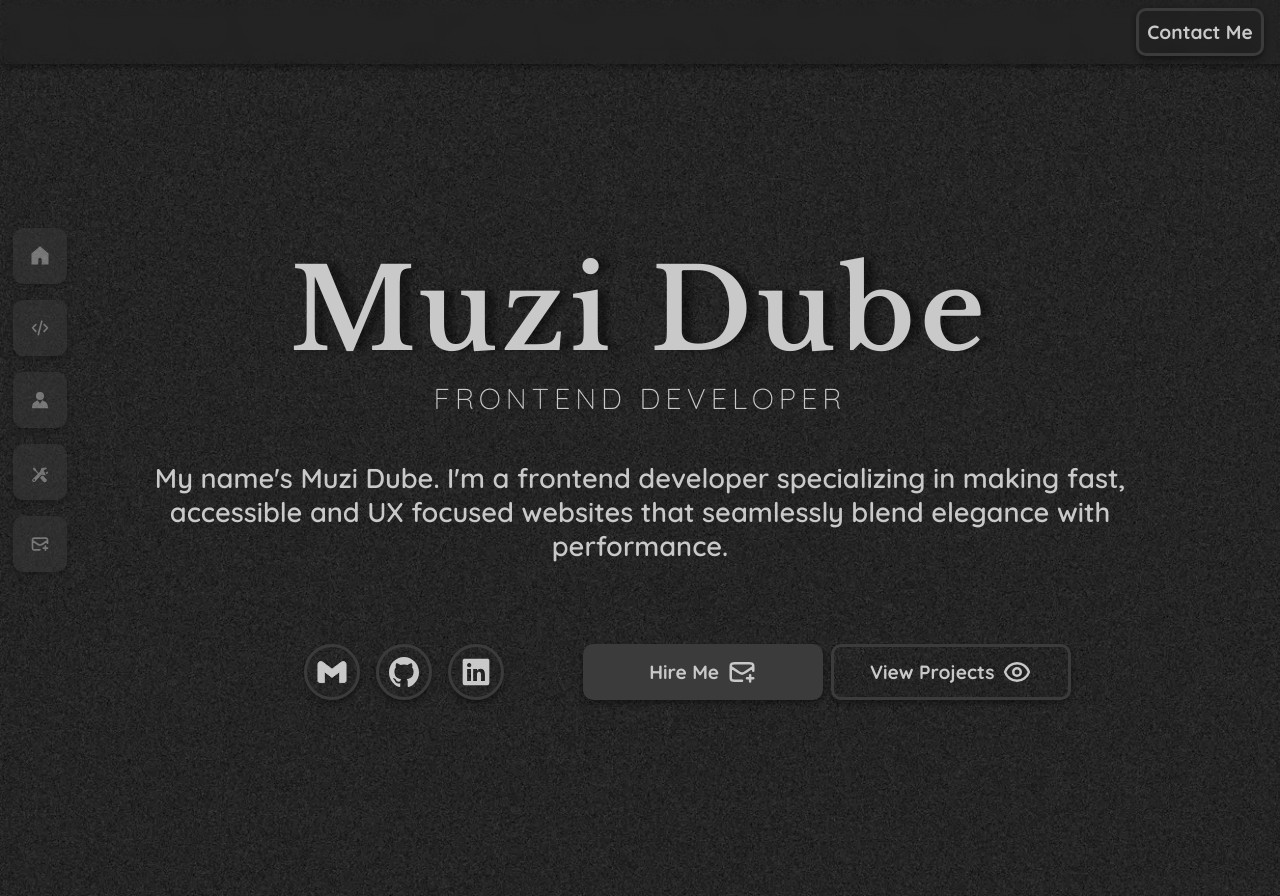
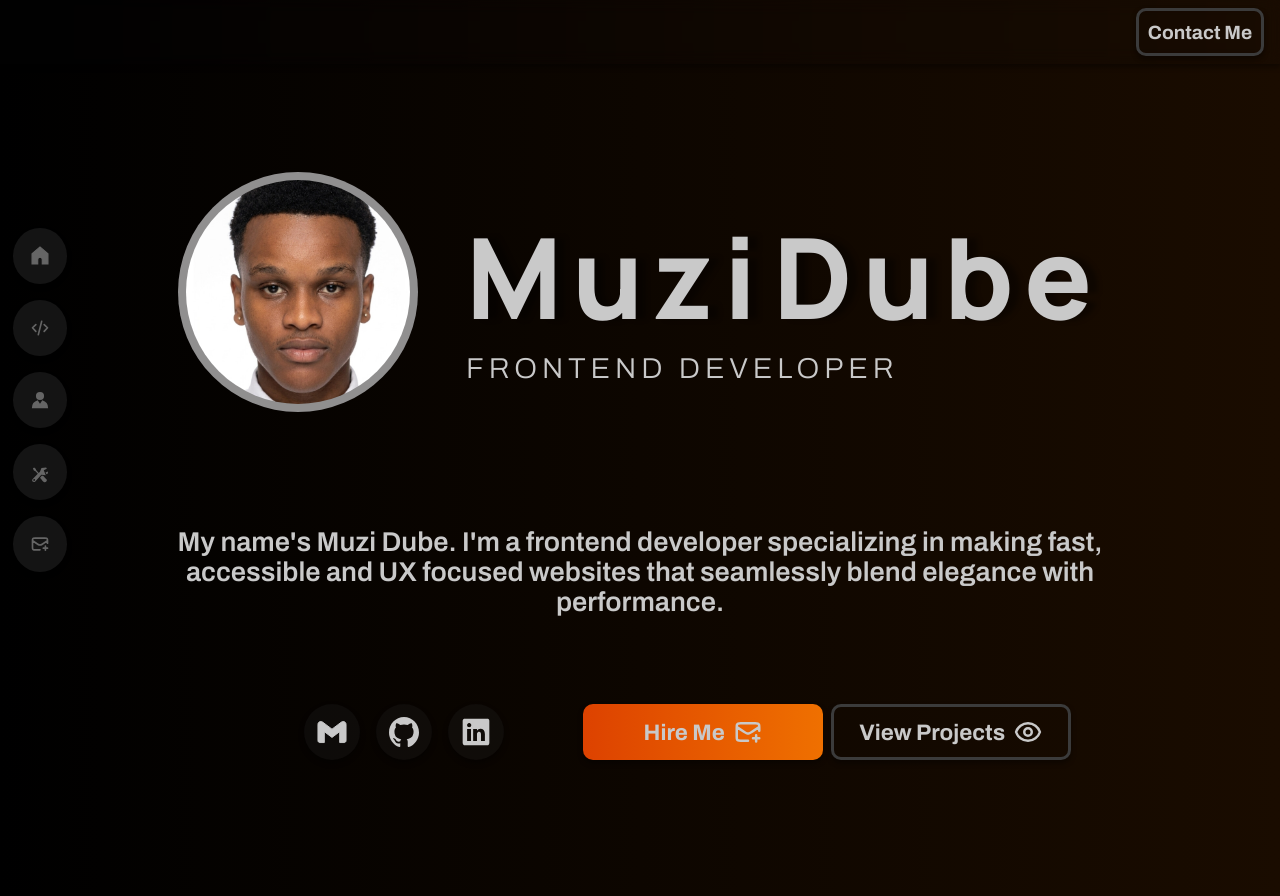
Before and after one commit to Muzi-Dube/Muzi_Portfolio, a plain HTML site: page index.html in a window 1280 px wide. Shown: the top 896 px of the page. Drawn offline with nearby package versions, Linux system fonts and the light colour scheme.

Commit message:
changed background, added owner image, made animation on web open

```diff
--- a/index.html
+++ b/index.html
@@ -25,8 +25,19 @@
         <main class="main">
             <section class="hero" id="hero-section">
                 <div class="introduction-container">
-                    <h1 class="owner-name">Muzi Dube</h1>
-                    <h2>FRONTEND DEVELOPER</h2>
+                    <div class="owner-image-container">
+                        <img src="./assets/muzi.jpg" alt="Muzi-Dube-image" width="200" height="200" class="owner-image">
+                    </div>
+                    <div class="owner-info-container">
+                        <h1 class="owner-name">
+                            <span class="name">Muzi</span>
+                            <span class="surname">Dube</span>
+                        </h1>
+                        <h2 class="owner-title">
+                            <span class="first-word">FRONTEND</span>
+                            <span class="last-word">DEVELOPER</span>
+                        </h2>
+                    </div>
                 </div>
                 <div class="introductory-container">
                     <div class="introductory-paragraph-container">
@@ -197,11 +208,6 @@
             </section>
             <section class="contact" id="contact-section">
                 <div class="contact-container">
-                    <!--<div class="popup-container">
-                        <div class="popup-message">
-                            <span>Message Sent!</span>
-                        </div>
-                    </div>-->
                     <div class="contact-header-container">
                         <h2 class="contact-header">Get In Touch</h2>
                     </div>
--- a/styles/index-styles.css
+++ b/styles/index-styles.css
@@ -1,4 +1,4 @@
-@import url('https://fonts.googleapis.com/css2?family=Libre+Baskerville:ital,wght@0,400..700;1,400..700&family=Quicksand:wght@300..700&display=swap');
+@import url('https://fonts.googleapis.com/css2?family=Archivo:ital,wght@0,100..900;1,100..900&family=Manrope:wght@200..800&display=swap');
 
 *{
     margin: 0;
@@ -14,10 +14,12 @@
     --light-shadow: #ffffff3f;
     --backdrop-color: #fffefe11;
     --primary-text-color: #c9c9c9;
+    --button-primary: #ff4d00;
+    --border-primary: #ff4d00;
 }
 
 .body, html{
-    background-image: url('../assets/background.webp');
+    background: linear-gradient(to right, rgb(0, 0, 0), rgb(26, 12, 0));
     background-position: center;
     background-size: contain;
     background-color: #000000;
@@ -58,7 +60,7 @@
     background-color: transparent;
     color: var(--primary-text-color);
     font-size: clamp(1.2rem, 3vw, 1.3rem);
-    font-family: 'Quicksand',Arial, Helvetica, sans-serif;
+    font-family: 'Archivo',Arial, Helvetica, sans-serif;
     font-weight: bold;
     transition: 0.2s ease-in-out;
     opacity: 0;
@@ -78,7 +80,7 @@
     border: none;
     font-size: clamp(1rem, 3vw, 1.2rem);
     box-shadow: 0px 3px 5px 0.5px var(--dark-shadow);
-    font-family: 'Quicksand',Arial, Helvetica, sans-serif;
+    font-family: 'Archivo',Arial, Helvetica, sans-serif;
     font-weight: bold;
     transition: 0.2s ease-in-out;
     display: flex;
@@ -131,11 +133,11 @@
     justify-content: center;
     align-items: center;
     text-decoration: none;
-    background-color: var(--secondary);
+    background-color: #5353537d;
     color: var(--primary-text-color);
     width: 3.4rem;
     height: 3.5rem;
-    border-radius: 10px;
+    border-radius: 100%;
     box-shadow: 0px 3px 5px 0.5px var(--dark-shadow);
     transition: 0.3s ease-in-out;
     opacity: 0.5;
@@ -168,6 +170,7 @@
     width: 10rem;
     transition: 0.2s ease-in-out;
     opacity: 1;
+    border-radius: 20px;
 }
 
 .nav-link::after {
@@ -220,24 +223,112 @@
 
 .introduction-container{
     display: flex;
-    flex-direction: column;
-    justify-content: end;
+    flex-direction: row;
+    justify-content: center;
     align-items: center;
     width: 100%;
     height: 40%;
-}
-
-.owner-name{
-    font-family: 'Libre Baskerville',Arial, Helvetica, sans-serif;
-    font-size: clamp(6rem, 10vw, 7rem);
-    font-weight: 600;
-    letter-spacing: 5px;
+    gap: 3rem;
+    margin: 6rem 0 1.5rem;
+}
+
+.owner-image-container{
+    background-color: #908f8f;
+    width: 15rem;
+    height: 15rem;
+    border-radius: 100%;
+    padding: 0.5rem;
+    animation: imageIn 2s ease-in forwards;
+    transition: 0.2s ease-in-out;
+}
+
+.owner-image-container:hover{
+    transform: scale(1.06);
+    cursor: pointer;
+    box-shadow: 0px 3px 5px 0.5px var(--dark-shadow);
+}
+
+@keyframes imageIn{
+    from{
+        opacity: 0;
+    }
+    to{
+        opacity: 1;
+    }
+}
+
+.owner-image{
+    width: 100%;
+    height: 100%;
+    border-radius: 100%;
+    object-fit: cover;
+    border-radius: 100%;
+}
+
+.name, .surname{
+    opacity: 0;
+    font-family: 'Manrope',Arial, Helvetica, sans-serif;
+    font-size: clamp(4rem, 10vw, 7rem);
+    font-weight: bolder;
+    letter-spacing: 10px;
     text-shadow: 10px 0px 5px var(--dark-shadow);
     text-align: center;
+    animation: nameIn 2s ease-in forwards;
+}
+
+.name{
+    animation-delay: 0.2s;
+}
+
+.surname{
+    animation-delay: 0.4s;
+}
+
+@keyframes nameIn{
+    from{
+        opacity: 0;
+    }
+    to{
+        opacity: 1;
+    }
+}
+
+@keyframes surnameIn{
+    from{
+        opacity: 0;
+    }
+    to{
+        opacity: 1;
+    }
+}
+
+.owner-title, .owner-title span{
+    animation: titleIn 2s ease-in forwards;
+}
+
+.owner-title .first-word{
+    opacity: 0;
+    animation-delay: 0.6s;
+}
+
+.owner-title .last-word{
+    opacity: 0;
+    animation-delay: 1.5s;
+}
+
+@keyframes titleIn{
+    from{
+        opacity: 0;
+        transform: rotateX(180deg);
+    }
+    to{
+        opacity: 1;
+        transform: rotateX(0deg);
+    }
 }
 
 .introduction-container h2{
-    font-family: 'Quicksand',Arial, Helvetica, sans-serif;
+    font-family: 'Archivo',Arial, Helvetica, sans-serif;
     font-size: clamp(1.2rem, 3vw, 1.8rem);
     font-weight: 300;
     letter-spacing: 5px;
@@ -264,7 +355,7 @@
 .introductory-paragraph{
     text-align: center;
     font-size: clamp(1.3rem, 2.5vw, 1.7rem);
-    font-family: 'Quicksand', Arial, Helvetica, sans-serif;
+    font-family: 'Archivo', Arial, Helvetica, sans-serif;
     font-weight: 600;
 }
 
@@ -294,8 +385,7 @@
     justify-content: center;
     align-items: center;
     transition: 0.2s ease-in-out;
-    background-color: transparent;
-    border: solid 3px var(--secondary);
+    background-color: #22222244;
     box-shadow: 0px 3px 5px 0.5px var(--dark-shadow);
 }
 
@@ -320,9 +410,9 @@
     padding: 0.5rem;
     border-radius: 10px;
     border: none;
-    font-size: clamp(1.2rem, 3vw, 1.2rem);
+    font-size: clamp(1.4rem, 3vw, 1.2rem);
     box-shadow: 0px 3px 5px 0.5px var(--dark-shadow);
-    font-family: 'Quicksand',Arial, Helvetica, sans-serif;
+    font-family: 'Archivo',Arial, Helvetica, sans-serif;
     font-weight: bold;
     transition: 0.2s ease-in-out;
     display: flex;
@@ -333,8 +423,9 @@
 }
 
 .hire-me-btn{
-    background-color: var(--secondary);
+    background: linear-gradient(to right, #dd4200, #ef7000);
     color: var(--primary-text-color);
+    border: transparent;
 }
 
 @media (max-width: 760px){
@@ -398,14 +489,19 @@
 }
 
 .view-projects-btn{
-    background-color: transparent;
+    background: transparent;
     color: var(--primary-text-color);
     border: solid 3px var(--secondary);
 }
 
-.hire-me-btn:hover, .view-projects-btn:hover{
-    background-color: #000000;
-    border: transparent;
+.hire-me-btn:hover{
+    background: transparent;
+    border: solid 3px var(--border-primary);
+}
+
+.view-projects-btn:hover{
+    background: linear-gradient(to right, #dd4200, #ef7000);
+    border: none;
 }
 
 .projects{
@@ -423,7 +519,7 @@
 .projects-header{
     font-size: clamp(2.5rem, 5vw, 3.5rem);
     text-align: center;
-    font-family: 'Quicksand', Arial, Helvetica, sans-serif;
+    font-family: 'Archivo', Arial, Helvetica, sans-serif;
     font-weight: 300;
     letter-spacing: 5px;
     text-shadow: 10px 0px 5px var(--dark-shadow);
@@ -538,7 +634,7 @@
 
 .project-desc-name{
     font-size: clamp(1.1rem, 3vw, 1.2rem);
-    font-family: 'Quicksand',Arial, Helvetica, sans-serif;
+    font-family: 'Archivo',Arial, Helvetica, sans-serif;
     text-align: center;
     font-weight: bold;
     animation: project-title-in 1s;
@@ -570,7 +666,7 @@
     border-radius: 10px;
     font-size: clamp(1rem, 3vw, 1.2rem);
     box-shadow: 0px 3px 5px 0.5px var(--dark-shadow);
-    font-family: 'Quicksand',Arial, Helvetica, sans-serif;
+    font-family: 'Archivo',Arial, Helvetica, sans-serif;
     font-weight: bold;
     display: flex;
     align-items: center;
@@ -807,7 +903,7 @@
 
 .about-header{
     font-size: 3.5rem;
-    font-family:'Quicksand', Arial, Helvetica, sans-serif;
+    font-family:'Archivo', Arial, Helvetica, sans-serif;
     text-align: center;
     font-weight: 300;
     letter-spacing: 5px;
@@ -883,7 +979,7 @@
 }
 
 .services-header{
-    font-family: 'Quicksand',Arial, Helvetica, sans-serif;
+    font-family: 'Archivo',Arial, Helvetica, sans-serif;
     font-size: clamp(2.5rem, 5vw, 3.5rem);
     font-weight: 300;
     letter-spacing: 5px;
@@ -941,7 +1037,7 @@
 .service:hover{
     background-color: #000000;
     cursor: pointer;
-    border: 2px solid transparent;;
+    transform: translateY(-10px);
 }
 
 .service-type{
@@ -959,7 +1055,7 @@
     text-align: center;
     font-size: 2rem;
     font-weight: bold;
-    font-family: 'Quicksand', Arial, Helvetica, sans-serif;
+    font-family: 'Archivo', Arial, Helvetica, sans-serif;
     padding: 1rem;
     text-shadow: 10px 0px 5px var(--dark-shadow);
 }
@@ -1030,7 +1126,7 @@
 }
 
 .tech-stack-names span{
-    font-family: 'Quicksand', Arial, Helvetica, sans-serif;
+    font-family: 'Archivo', Arial, Helvetica, sans-serif;
     font-size: 1.5rem;
     font-weight: bold;
     text-align: center;
@@ -1083,7 +1179,7 @@
         color: white;
         font-size: 1rem;
         animation: swipe 1.5s ease-in-out infinite;
-        font-family: 'Quicksand', Arial, Helvetica, sans-serif;
+        font-family: 'Archivo', Arial, Helvetica, sans-serif;
         font-weight: bold;
         font-style: italic;
     }
@@ -1174,7 +1270,7 @@
 
 .popup-container span{
     font-size: 1.2rem;
-    font-family: 'Quicksand', Arial, Helvetica, sans-serif;
+    font-family: 'Archivo', Arial, Helvetica, sans-serif;
     text-align: center;
 }
 
@@ -1189,7 +1285,7 @@
 .contact-header{
     font-size: 2.5rem;
     position: relative;
-    font-family: 'Quicksand',Arial, Helvetica, sans-serif;
+    font-family: 'Archivo',Arial, Helvetica, sans-serif;
     font-size: clamp(2.5rem, 5vw, 3.5rem);
     font-weight: 300;
     letter-spacing: 3px;
@@ -1240,7 +1336,7 @@ label{
     font-size: 1.5rem;
     font-weight: 300;
     text-align: center;
-    font-family: 'Quicksand', Arial, Helvetica, sans-serif;
+    font-family: 'Archivo', Arial, Helvetica, sans-serif;
 }
 
 input{
@@ -1253,7 +1349,7 @@ input{
     color: var(--primary-text-color);
     font-size: 1rem;
     text-align: center;
-    font-family: 'Quicksand', Arial, Helvetica, sans-serif;
+    font-family: 'Archivo', Arial, Helvetica, sans-serif;
 }
 
 input:focus{
@@ -1279,7 +1375,7 @@ textarea{
     color: var(--primary-text-color);
     font-size: 1rem;
     padding: 1rem;
-    font-family: 'Quicksand', Arial, Helvetica, sans-serif;
+    font-family: 'Archivo', Arial, Helvetica, sans-serif;
     resize: none;
     overflow-x: hidden;
     overflow-y: auto;
@@ -1312,7 +1408,7 @@ textarea::placeholder{
     border-radius: 10px;
     font-size: clamp(1rem, 3vw, 1.2rem);
     box-shadow: 0px 3px 5px 0.5px var(--dark-shadow);
-    font-family: 'Quicksand',Arial, Helvetica, sans-serif;
+    font-family: 'Archivo',Arial, Helvetica, sans-serif;
     font-weight: 300;
     transition: 0.2s ease-in-out;
     background-color: transparent;
@@ -1363,7 +1459,7 @@ textarea::placeholder{
     text-decoration: none;
     font-size: 1rem;
     font-weight: 600;
-    font-family: 'Quicksand', Arial, Helvetica, sans-serif;
+    font-family: 'Archivo', Arial, Helvetica, sans-serif;
     color: var(--primary-text-color);
     transition: 0.1s ease-in;
 }
```
Also changed, not shown: assets/muzi.jpg (added).
